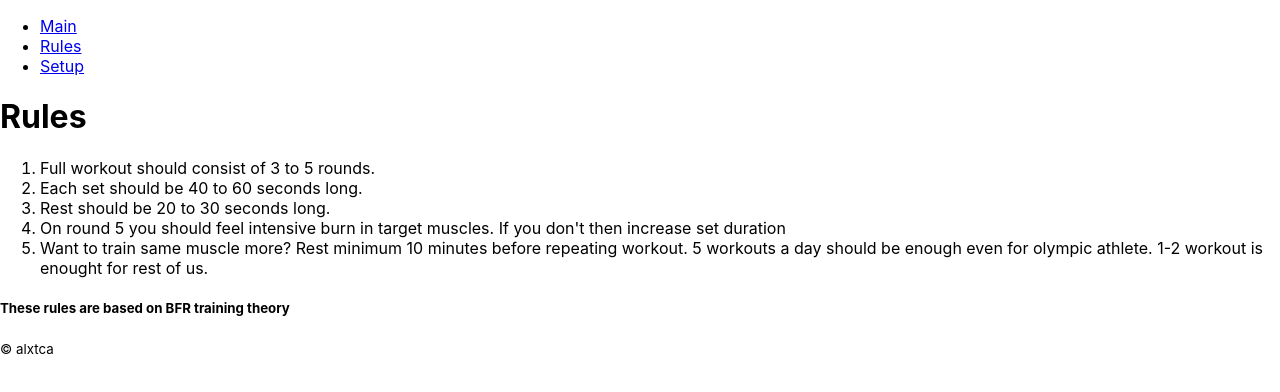
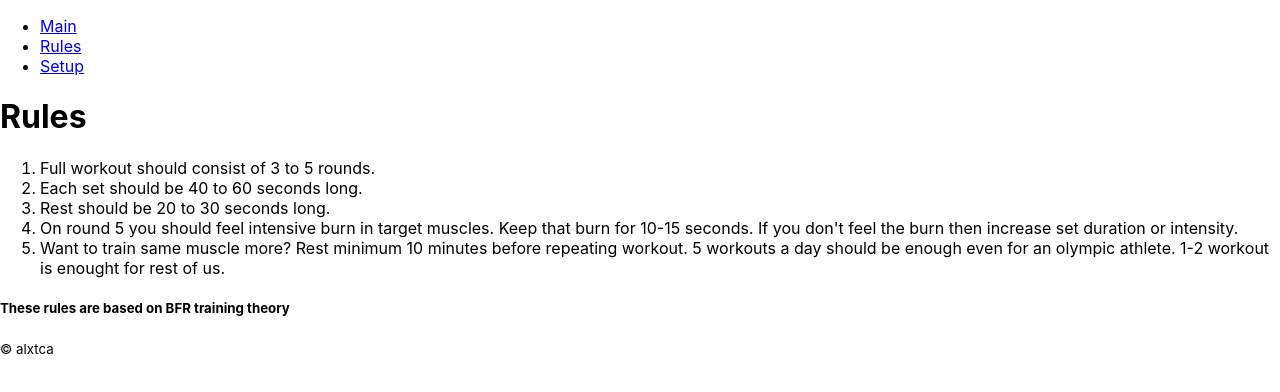
Before and after one commit to alxtca/plank-work, a React (Create React App) app: page /rules in a window 1280 px wide. Shown: the top 392 px of the page. Built offline with nearby package versions, Linux system fonts and the light colour scheme.

Commit message:
rules and 404 pages clean up

```diff
--- a/src/pages/NoPage.js
+++ b/src/pages/NoPage.js
@@ -1,5 +1,5 @@
 const NoPage = () => {
-  return <h1>404</h1>;
+  return <p>Start workout on main page. Edit number of rounds and duration in setup.</p>;
 };
 
 export default NoPage;
--- a/src/pages/Rules.js
+++ b/src/pages/Rules.js
@@ -6,8 +6,8 @@ const Rules = () => {
         <li>Full workout should consist of 3 to 5 rounds.</li>
         <li>Each set should be 40 to 60 seconds long.</li>
         <li>Rest should be 20 to 30 seconds long.</li>
-        <li>On round 5 you should feel intensive burn in target muscles. If you don't then increase set duration</li>
-        <li>Want to train same muscle more? Rest minimum 10 minutes before repeating workout. 5 workouts a day should be enough even for olympic athlete. 1-2 workout is enought for rest of us.</li>
+        <li>On round 5 you should feel intensive burn in target muscles. Keep that burn for 10-15 seconds. If you don't feel the burn then increase set duration or intensity.</li>
+        <li>Want to train same muscle more? Rest minimum 10 minutes before repeating workout. 5 workouts a day should be enough even for an olympic athlete. 1-2 workout is enought for rest of us.</li>
       </ol>
       <h5>These rules are based on BFR training theory</h5>
     </>
```
